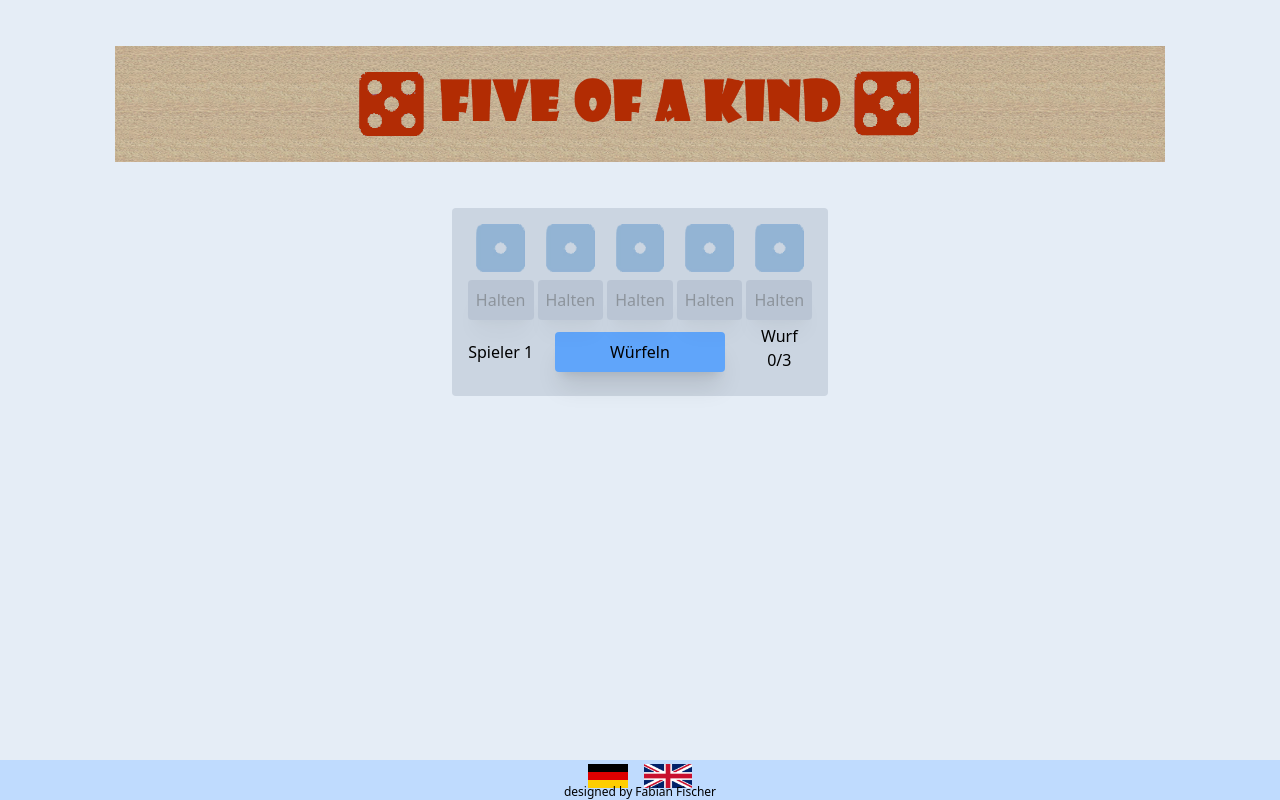
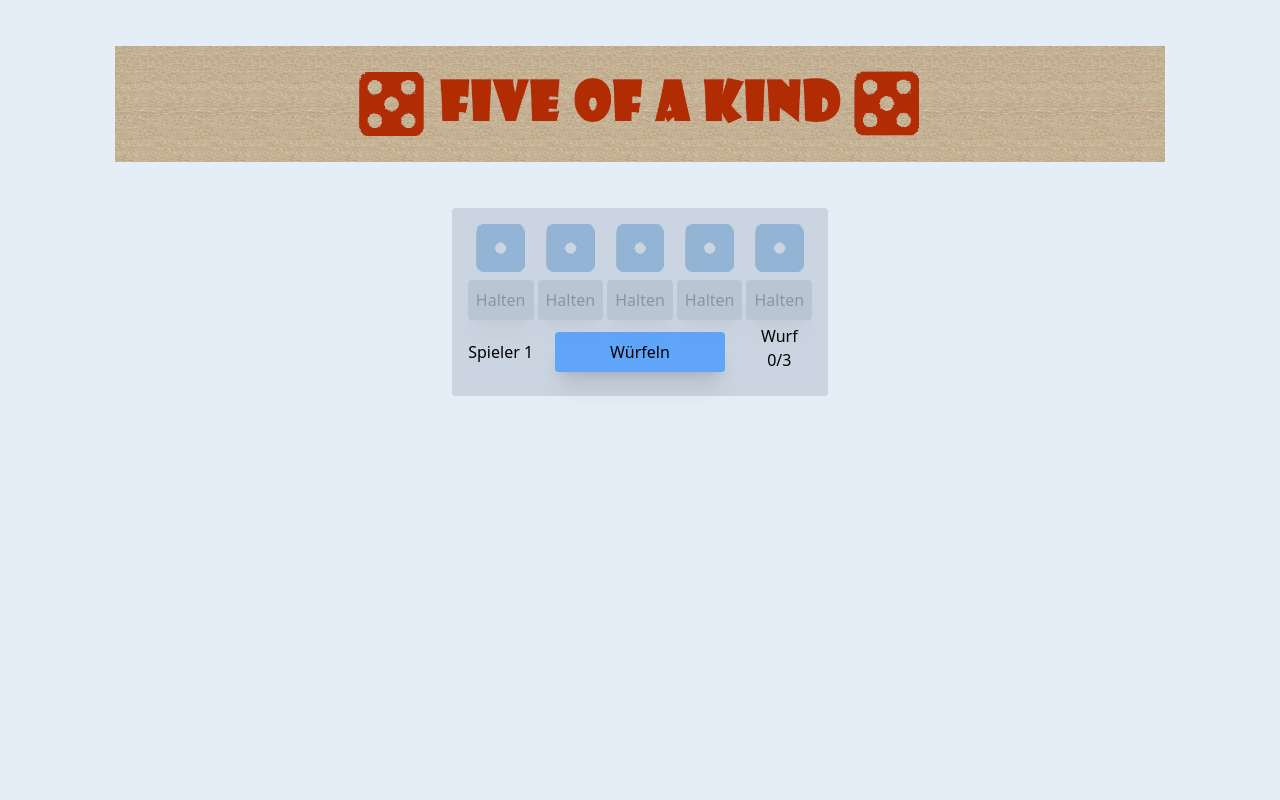
Before and after one commit to Heavy2beat/fiveOfAKindReact, a React (Vite) app: page /#/game in a window 1280 px wide. Built offline with nearby package versions, Linux system fonts and the light colour scheme.

Commit message:
fixed footer

```diff
--- a/src/app.tsx
+++ b/src/app.tsx
@@ -1,4 +1,3 @@
-import Footer from "./components/Footer";
 import { Outlet } from "react-router-dom";
 
 import Header from "./components/Header";
@@ -10,7 +9,6 @@ export function App() {
       <Header></Header>
       <ToastContainer></ToastContainer>
       <Outlet></Outlet>
-      <Footer></Footer>
     </>
   );
 }
--- a/src/components/Footer.tsx
+++ b/src/components/Footer.tsx
@@ -24,24 +24,24 @@ export default function Footer() {
 
   return (
     <div
-      className={`fixed bottom-0 mt-auto h-10 w-full bg-blue-200 p-2 transition-opacity duration-300 ${isVisible ? "opacity-100" : "opacity-0"}`}
+      className={`fixed bottom-0 mt-auto h-12 w-full bg-blue-200 p-2 transition-opacity duration-300 ${isVisible ? "opacity-100" : "opacity-0"}`}
     >
       <div className="flex h-4 items-center justify-center gap-4">
         <img
           onClick={() => setLang(ger)}
-          className="h-4 cursor-pointer md:h-6"
+          className="h-4 cursor-pointer"
           src="/fiveOfAKindReact/german.png"
           alt="German"
         />
         <img
           onClick={() => setLang(eng)}
-          className="h-4 cursor-pointer md:h-6"
+          className="h-4 cursor-pointer"
           src="/fiveOfAKindReact/english.png"
           alt="English"
         />
       </div>
       <div className="flex items-center justify-center text-xs">
-        <p>designed by Fabian Fischer</p>
+        <p className="p-1">designed by Fabian Fischer</p>
       </div>
     </div>
   );
--- a/src/pages/End.tsx
+++ b/src/pages/End.tsx
@@ -2,6 +2,7 @@ import { useNavigate } from "react-router-dom";
 import { useGameStore } from "../store/GameStore";
 import { useLanguageStore } from "../store/LanguageStore";
 import { gameIsFinished } from "../game/game";
+import Footer from "../components/Footer";
 
 export default function End() {
   const { lang } = useLanguageStore();
@@ -60,6 +61,7 @@ export default function End() {
           {lang.mainMenu}
         </button>
       </div>
+      <Footer></Footer>
     </div>
   );
 }
--- a/src/pages/Start.tsx
+++ b/src/pages/Start.tsx
@@ -3,6 +3,7 @@ import { useGameStore } from "../store/GameStore";
 import { useLanguageStore } from "../store/LanguageStore";
 import { sendToast } from "../utils/utils";
 import { useNavigate } from "react-router-dom";
+import Footer from "../components/Footer";
 
 export default function Start() {
   const { lang } = useLanguageStore();
@@ -84,6 +85,7 @@ export default function Start() {
           </button>
         </div>
       </div>
+      <Footer></Footer>
     </div>
   );
 }
```
